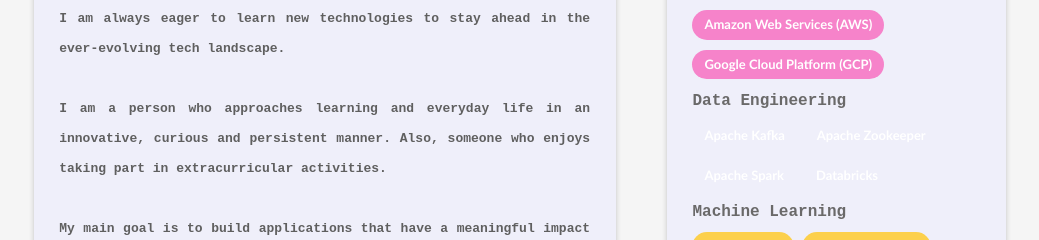
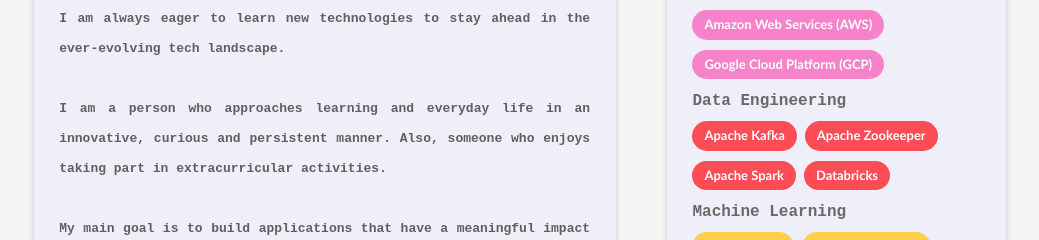
Before and after one commit to Priyanka-L-K/PriyankaLK, a React (Create React App) app: page / in a window 1280 px wide. Shown: the part 940-1180 px from the top of the page, without its empty margins (120-1159 px from the left). Built offline with nearby package versions, Linux system fonts and the light colour scheme.

Commit message:
Update tag-list.css

```diff
--- a/src/css/tag-list.css
+++ b/src/css/tag-list.css
@@ -33,6 +33,9 @@
     background-color: rgb(252, 208, 76);
 }
 
+.dataEngineeering-tag{
+    background-color: rgb(252, 76, 85);
+}
 .libraries-tag{
     background-color: rgb(64, 167, 141);
 }
```
